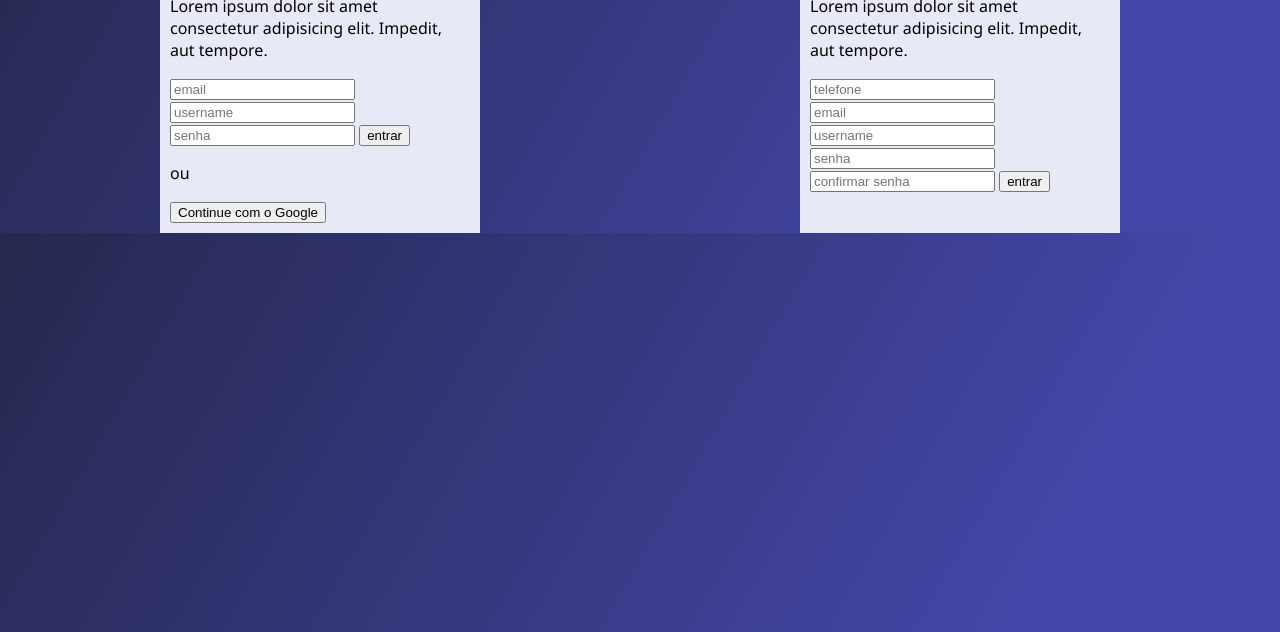
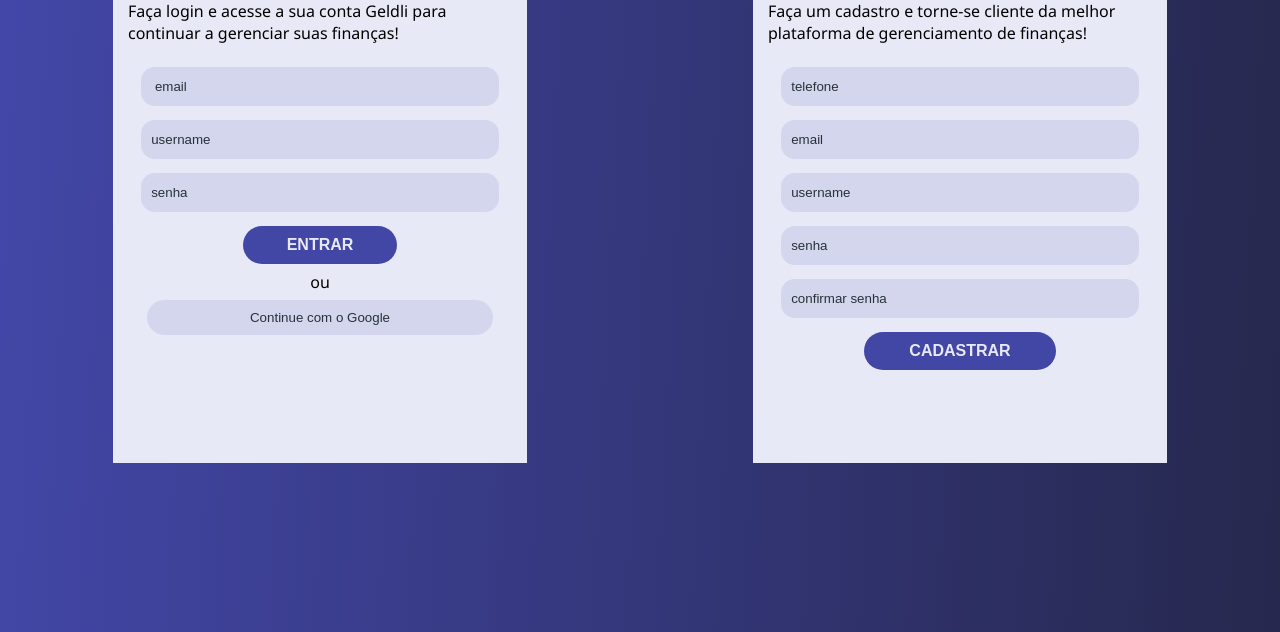
Before and after one commit to MatheusGambaroGuilherme/Geldli, a plain HTML site: page pages/login.html in a window 1280 px wide. Shown: the part 168-800 px from the top of the page. Drawn offline with Linux system fonts and the light colour scheme.

Commit message:
pagina login

```diff
--- a/pages/login.html
+++ b/pages/login.html
@@ -18,28 +18,26 @@
     <main>
         <div class="boxMain">
             <span class="titulo">Login</span>
-            <p>Lorem ipsum dolor sit amet consectetur adipisicing elit. Impedit, aut tempore. </p>
+            <p>Faça login e acesse a sua conta Geldli para continuar a gerenciar suas finanças!</p>
             <form action="" method="post">
-                    <input type="email" name="" id="emailLogin"  placeholder="email">
-                    <input type="text" name="username" id="usernameLogin" placeholder="username">
-                    <input type="password" name="senha" id="senhaLogin" placeholder="senha">
-                    <input type="submit" value="entrar">
-                    <div>
-                        <p>ou</p>
-                        <input type="button" value="Continue com o Google">
-                    </div>
+                    <input type="email" name="" id="emailLogin"  placeholder=" email" class="textInput">
+                    <input type="text" name="username" id="usernameLogin" placeholder="username" class="textInput">
+                    <input type="password" name="senha" id="senhaLogin" placeholder="senha" class="textInput">
+                    <input type="submit" value="entrar" id="entrar">
+                    <div>ou</div>
+                    <input type="button" value="Continue com o Google" id="googleBtn">
             </form>
         </div>
         <div class="boxMain">
             <span class="titulo">Cadastre-se</span>
-            <p>Lorem ipsum dolor sit amet consectetur adipisicing elit. Impedit, aut tempore. </p>
+            <p>Faça um cadastro e torne-se cliente da melhor plataforma de gerenciamento de finanças!</p>
             <form action="" method="post">
-                    <input type="text" name="telefone" id="telefoneCadastro" placeholder="telefone">
-                    <input type="email" name="" id="emailCadastro"  placeholder="email">
-                    <input type="text" name="username" id="usernameCadastro" placeholder="username">
-                    <input type="password" name="senha" id="senhaCadastro" placeholder="senha">
-                    <input type="password" name="senha" id="senhaCadastro" placeholder="confirmar senha">
-                    <input type="submit" value="entrar">
+                    <input type="text" name="telefone" id="telefoneCadastro" placeholder="telefone" class="textInput">
+                    <input type="email" name="" id="emailCadastro"  placeholder="email" class="textInput">
+                    <input type="text" name="username" id="usernameCadastro" placeholder="username" class="textInput">
+                    <input type="password" name="senha" id="senhaCadastro" placeholder="senha" class="textInput">
+                    <input type="password" name="senha" id="senhaCadastro" placeholder="confirmar senha" class="textInput">
+                    <input type="submit" value="Cadastrar" id="cadastrar">
             </form>
         </div>
     </main>
--- a/styles/login.css
+++ b/styles/login.css
@@ -8,8 +8,10 @@
 body{
     margin: 0;
     background: rgb(38,40,78);
-    background: linear-gradient(120deg, rgba(38,40,78,1) 0%, rgba(67,71,168,1)83%);
+    background: linear-gradient(273deg, rgba(38,40,78,1), rgba(67,71,168,1));
     font-family: 'Noto Sans', sans-serif;
+    background-repeat: no-repeat;
+    background-attachment: fixed;
 }
 
 header{
@@ -23,19 +25,28 @@ header{
 }
 
 .logo{
-    width: 20px;
+    width: 30px;
 }
 
 main{
     display: flex;
     justify-content: space-around;
+    align-items: center;
+    align-content: center;
 }
 
 .boxMain{
-    width: 300px;
-    height: auto;
+    justify-content: center;
+    width: 30vw;
+    height: 500px;
     background-color: #E8E9F7;
-    padding: 10px;
+    padding: 15px;
+}
+
+form{
+    display: flex;
+    flex-direction: column;
+    align-items: center;
 }
 
 .titulo{
@@ -43,3 +54,76 @@ main{
     font-size: 30px;
     color: #263238;
 }
+
+.textInput{
+    border: none;
+    padding-left: 10px;
+    border-radius: 14px;
+    width: 90%;
+    height: 37px;
+    background-color: #D3D6ED;
+}
+
+.textInput::placeholder{
+    color: #263238;
+    opacity: 70;
+}
+
+input[type=submit]{
+    border: none;
+    border-radius: 25px;
+    background-color: #4246A4;
+    color: #E8E9F7;
+    font-size: medium;
+    text-transform: uppercase;
+    padding: 10px;
+    font-weight: bold;
+}
+
+#googleBtn{
+    border: none;
+    border-radius: 25px;
+    background-color: #D3D6ED;
+    padding: 10px;
+    color: #263238;
+    opacity: 70;
+}
+
+#entrar{
+    width: 40%;
+}
+
+#cadastrar{
+    width: 50%;
+}
+
+input{
+    width: 90%;
+    margin: 7px;
+}
+
+@media screen and (min-width: 768px) and (max-width: 1023px) {
+    main{
+        display: flex;
+        flex-direction: column;
+        align-items: center;
+    }
+
+    .boxMain{
+        margin-bottom: 30px;
+        width: 40vw;
+    }
+}
+
+@media screen and (max-width: 767px) {
+    main{
+        display: flex;
+        flex-direction: column;
+        align-items: center;
+    }
+
+    .boxMain{
+        margin-bottom: 30px;
+        width: 60vw;
+    }
+}
```
